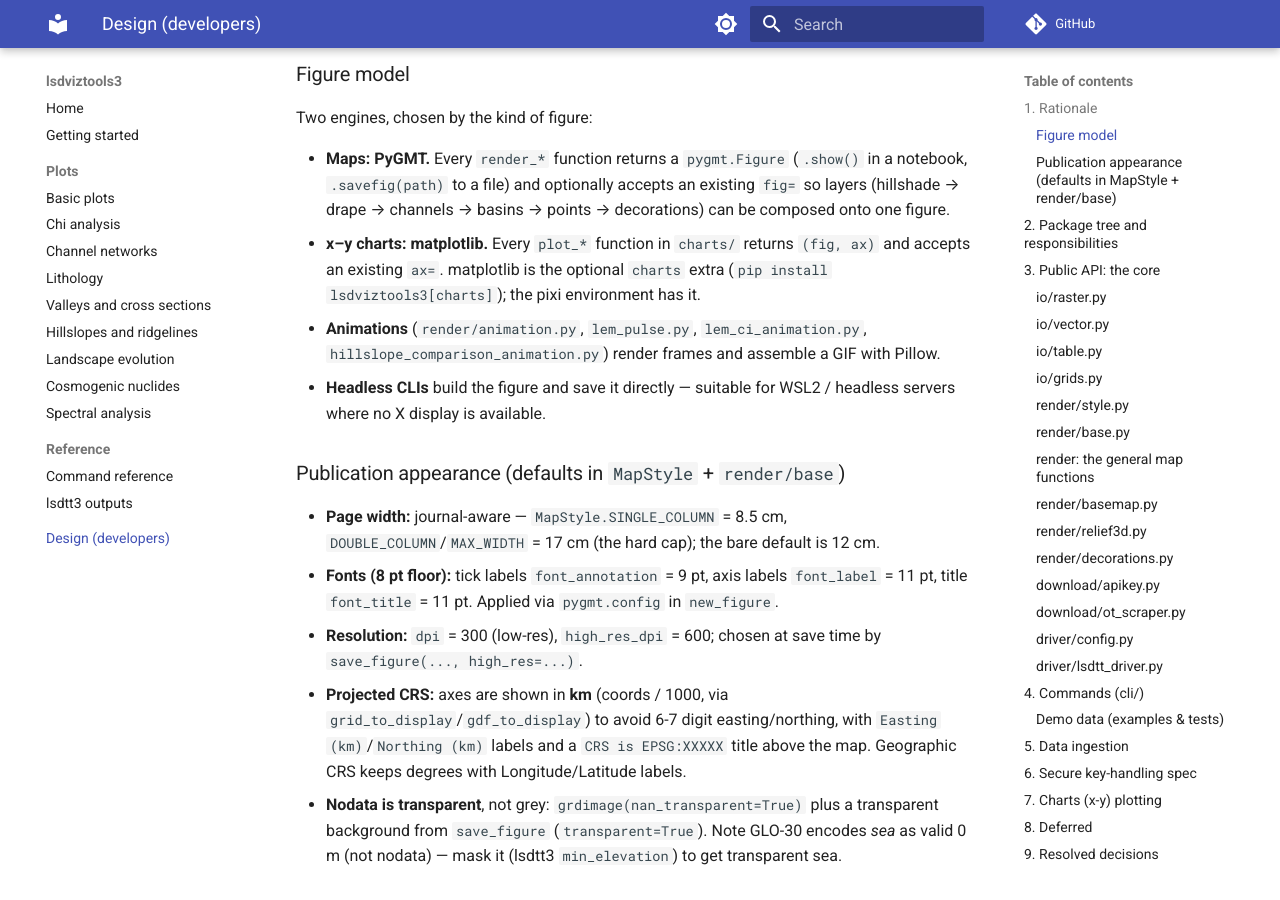
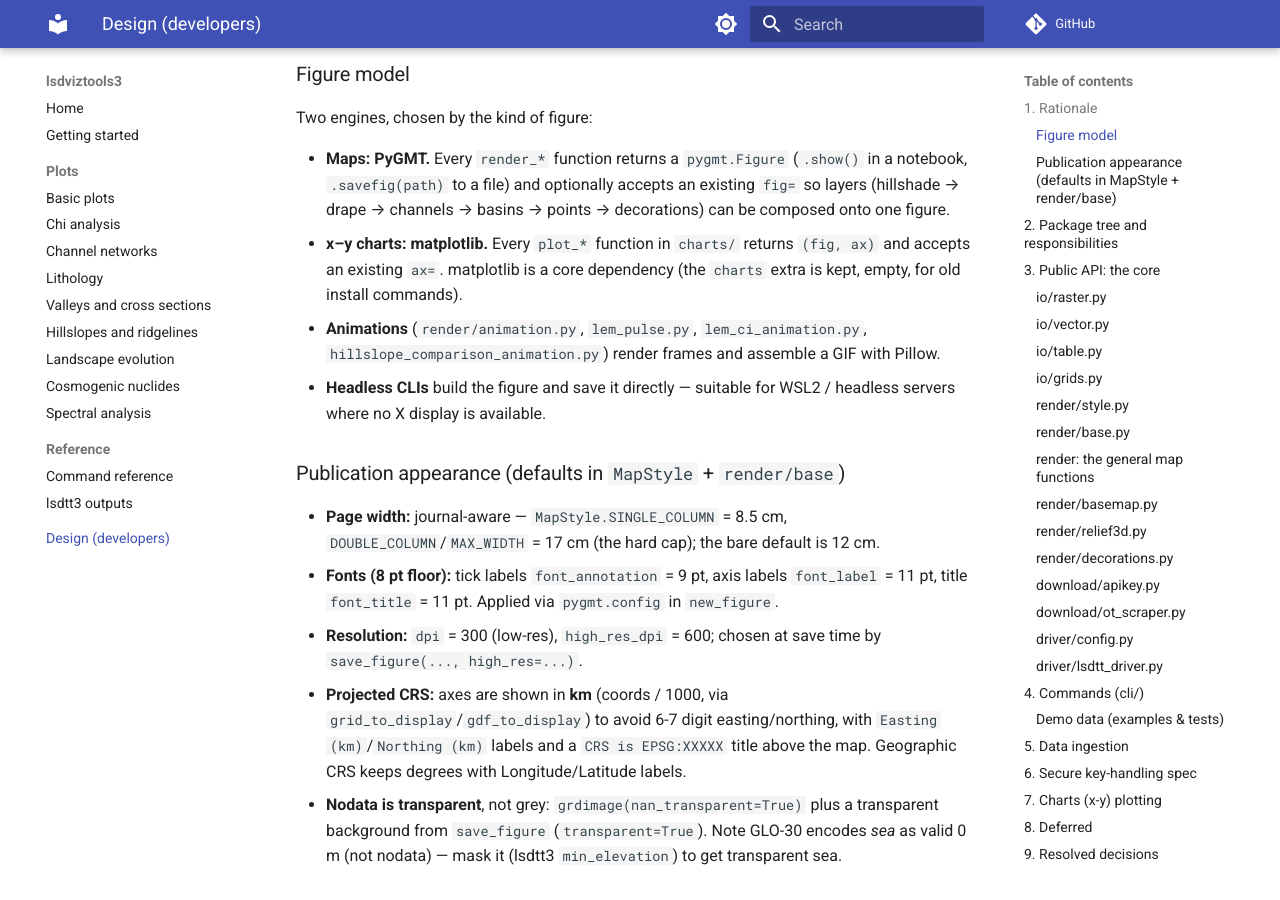
Before and after one commit to LSDtopotools/lsdviztools3, an MkDocs documentation site: the page built from docs/design.md, in a window 1280 px wide and 900 px high, scrolled down 999 px. Built offline with MkDocs 1.6.1 and Material for MkDocs 9.7.7, drawn with Linux system fonts in a browser that asks for light colours; comment, search, counter and statistics services are not loaded.

Commit message:
Fixing stupid matplotlib error

```diff
--- a/docs/design.md
+++ b/docs/design.md
@@ -49,8 +49,8 @@ Two engines, chosen by the kind of figure:
   an existing `fig=` so layers (hillshade → drape → channels → basins → points
   → decorations) can be composed onto one figure.
 - **x–y charts: matplotlib.** Every `plot_*` function in `charts/` returns
-  `(fig, ax)` and accepts an existing `ax=`. matplotlib is the optional
-  `charts` extra (`pip install lsdviztools3[charts]`); the pixi environment has it.
+  `(fig, ax)` and accepts an existing `ax=`. matplotlib is a core
+  dependency (the `charts` extra is kept, empty, for old install commands).
 - **Animations** (`render/animation.py`, `lem_pulse.py`, `lem_ci_animation.py`,
   `hillslope_comparison_animation.py`) render frames and assemble a GIF with
   Pillow.
--- a/pyproject.toml
+++ b/pyproject.toml
@@ -31,11 +31,14 @@ dependencies = [
     "pandas",
     "numpy",
     "pillow",  # GIF assembly for transient-run animations (render.animation)
+    "matplotlib",  # x-y charts (charts.*), used by many lsdviz3-* commands, and matplotlib colour maps
 ]
 
 [project.optional-dependencies]
 download = ["requests", "planetary-computer", "pystac-client"]
-charts = ["matplotlib"]
+# Kept so `pip install lsdviztools3[charts]` still works; matplotlib is now a
+# core dependency.
+charts = []
 test = ["pytest"]
 
 [project.scripts]
```
Also changed, not shown: README.md (+1 -2 lines), docs/basic_plots.md (+1 -2 lines), 1 other file.
